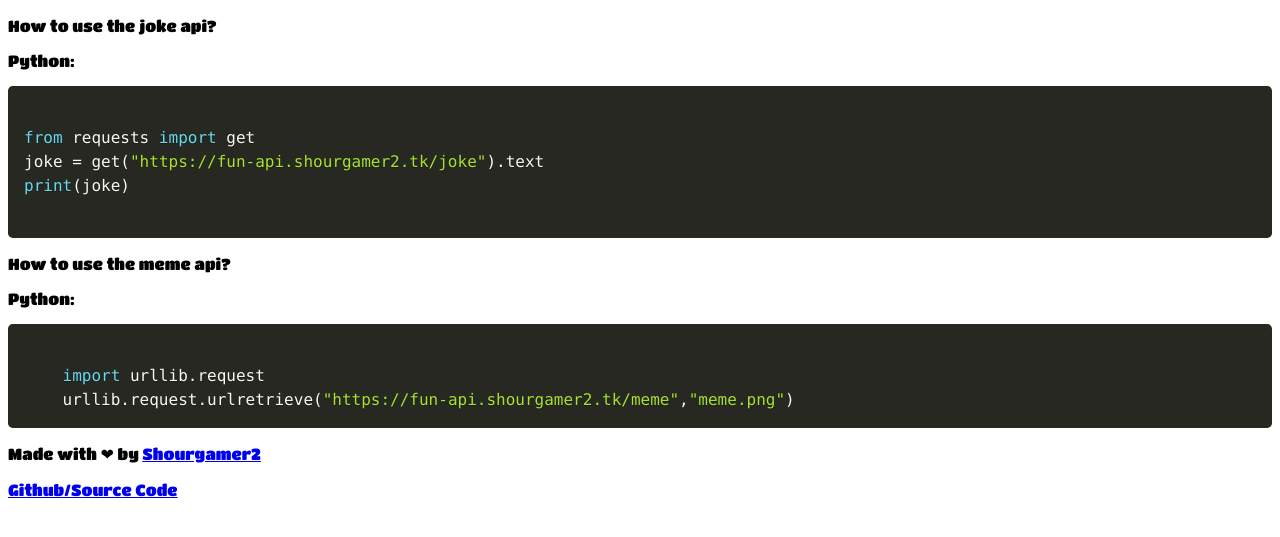
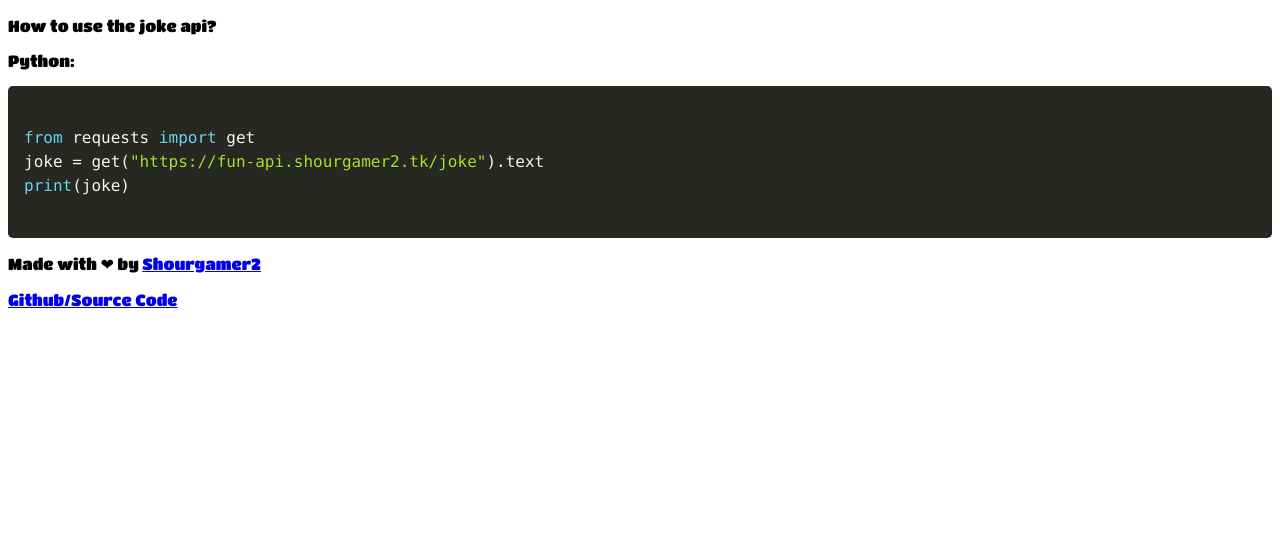
Before and after one commit to nestedbytes/fun-api, a Flask app: page / in a window 1280 px wide. Shown: the part 26-563 px from the top of the page. Run offline with Flask 2, Linux system fonts and the light colour scheme; some web fonts are replaced.

Commit message:
Updated index

```diff
--- a/templates/index.html
+++ b/templates/index.html
@@ -48,12 +48,6 @@ joke = get("https://fun-api.shourgamer2.tk/joke").text
 print(joke)
    </code></pre>
 
-   <p>How to use the meme api?</p>
-   <p>Python:</p>
-   <pre class="language-python"><code>
-    import urllib.request
-    urllib.request.urlretrieve("https://fun-api.shourgamer2.tk/meme","meme.png")
-</code></pre>
 
             </li>
 
```
